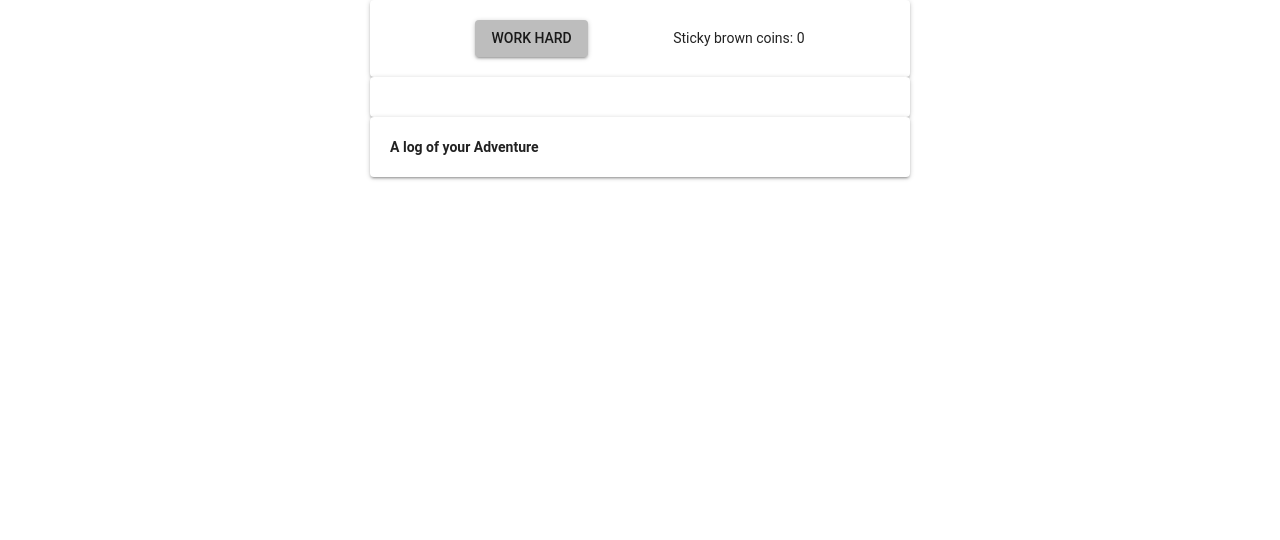
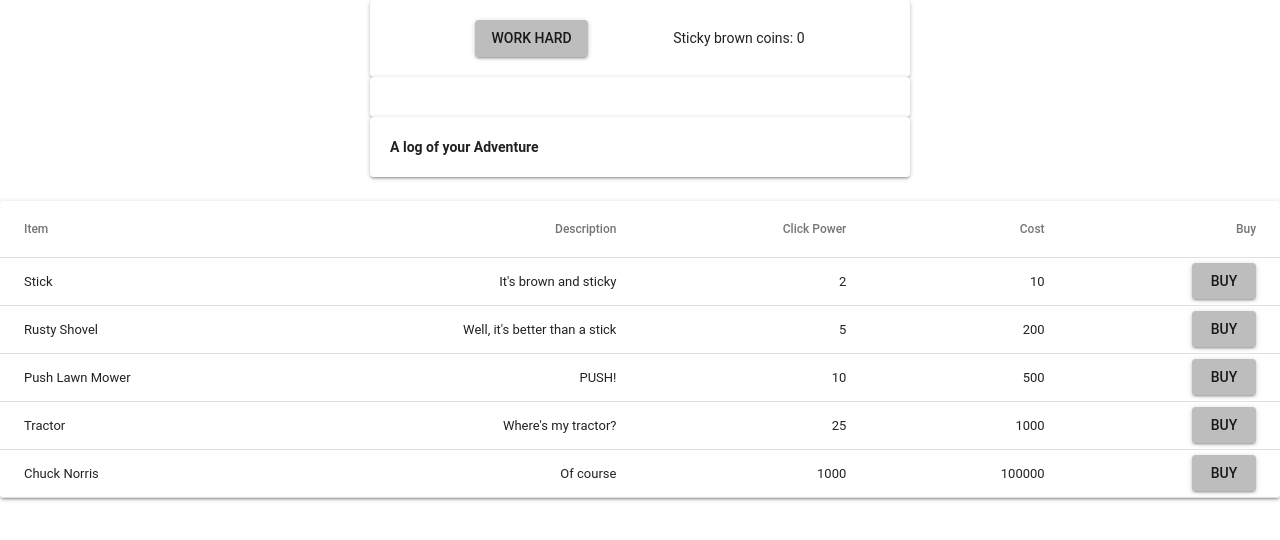
Before and after one commit to robbob42/clicker, a React (Create React App) app: page / in a window 1280 px wide. Shown: the top 540 px of the page. Built offline with nearby package versions, Linux system fonts and the light colour scheme.

Commit message:
Refactor log, add store

```diff
--- a/src/App/App.jsx
+++ b/src/App/App.jsx
@@ -1,17 +1,34 @@
 import React, { useState } from 'react';
-import ClickContainer from './CoinContainer/CoinContainer';
+import CoinContainer from './CoinContainer/CoinContainer';
 import StoryContainer from './StoryContainer/StoryContainer';
 import LogContainer from './LogContainer/LogContainer';
+import StoreContainer from './StoreContainer/StoreContainer';
 
 function App() {
   const [coinCount, updateCoinCount] = useState(0);
   const [story, updateStory] = useState('');
+  const [log, updateLog] = useState([]);
+
+  const addLog = (logItem) => {
+    const logCopy = log.slice();
+    logCopy.unshift(logItem)
+    updateLog(logCopy);
+  };
 
   return (
     <>
-      <ClickContainer coinCount={coinCount} updateCoinCount={updateCoinCount} />
-      <StoryContainer coinCount={coinCount} story={story} updateStory={updateStory} />
-      <LogContainer logItem={story} />
+      <CoinContainer
+        coinCount={coinCount}
+        updateCoinCount={updateCoinCount}
+        updateStory={updateStory}
+        addLog={addLog}
+      />
+      <StoryContainer
+        coinCount={coinCount}
+        story={story}
+      />
+      <LogContainer log={log} />
+      <StoreContainer coinCount={coinCount} addLog={addLog} />
     </>
   );
 }
--- a/src/App/CoinContainer/CoinContainer.jsx
+++ b/src/App/CoinContainer/CoinContainer.jsx
@@ -16,9 +16,26 @@ const styles = theme => ({
   },
 });
 
-function CoinContainer({ classes, coinCount, updateCoinCount }) {
+function CoinContainer({
+  classes, coinCount, updateCoinCount, addLog,
+  updateStory,
+}) {
   const click = () => {
-    updateCoinCount(coinCount + 1);
+    const newCoinCount = coinCount + 1;
+
+    let storyLine;
+    if (newCoinCount === 5) {
+      storyLine = 'You have just clicked 5 times.  You\'re doing great!';
+      addLog(storyLine);
+      updateStory(storyLine);
+    }
+    if (newCoinCount === 10) {
+      storyLine = 'You have just clicked 10 times.  You\'re doing great!';
+      addLog(storyLine);
+      updateStory(storyLine);
+    }
+
+    updateCoinCount(newCoinCount);
   };
 
   return (
@@ -53,6 +70,8 @@ CoinContainer.propTypes = {
   classes: PropTypes.object.isRequired,
   coinCount: PropTypes.number.isRequired,
   updateCoinCount: PropTypes.func.isRequired,
+  updateStory: PropTypes.func.isRequired,
+  addLog: PropTypes.func.isRequired,
 };
 
 export default withStyles(styles)(CoinContainer);
--- a/src/App/LogContainer/LogContainer.jsx
+++ b/src/App/LogContainer/LogContainer.jsx
@@ -1,4 +1,4 @@
-import React, { useState, useEffect } from 'react';
+import React from 'react';
 import PropTypes from 'prop-types';
 import {
   Typography, Paper, withStyles,
@@ -18,15 +18,8 @@ const styles = () => ({
 });
 
 function LogContainer({
-  classes, logItem,
+  classes, log,
 }) {
-  const [log, updateLog] = useState([]);
-
-  useEffect(() => {
-    log.unshift(logItem);
-    updateLog(log);
-  }, [logItem]);
-
   return (
     <Paper className={classes.paper}>
       <Grid
@@ -36,7 +29,7 @@ function LogContainer({
         <Grid item>
           <Typography className={classes.logTitle}>A log of your Adventure</Typography>
           {log.map(logLine => (
-            <Typography>
+            <Typography key={logLine}>
               {logLine}
             </Typography>
           ))}
@@ -49,7 +42,8 @@ function LogContainer({
 LogContainer.propTypes = {
   // eslint-disable-next-line react/forbid-prop-types
   classes: PropTypes.object.isRequired,
-  logItem: PropTypes.string.isRequired,
+  // eslint-disable-next-line react/forbid-prop-types
+  log: PropTypes.array.isRequired,
 };
 
 export default withStyles(styles)(LogContainer);
--- /dev/null
+++ b/src/App/StoreContainer/StoreContainer.jsx
@@ -0,0 +1,96 @@
+import React from 'react';
+import PropTypes from 'prop-types';
+import { withStyles } from '@material-ui/core/styles';
+import {
+  Table, TableBody, TableCell, TableHead,
+  TableRow, Paper, Button,
+} from '@material-ui/core/';
+
+const styles = theme => ({
+  root: {
+    width: '100%',
+    marginTop: theme.spacing.unit * 3,
+    overflowX: 'auto',
+  },
+  table: {
+    minWidth: 700,
+  },
+  button: {
+    backgroundColor: theme.palette.grey[400],
+  },
+});
+
+let id = 0;
+function createData(name, description, clickPower, cost) {
+  id += 1;
+  return {
+    id, name, description, clickPower, cost,
+  };
+}
+
+const rows = [
+  createData('Stick', 'It\'s brown and sticky', 2, 10),
+  createData('Rusty Shovel', 'Well, it\'s better than a stick', 5, 200),
+  createData('Push Lawn Mower', 'PUSH!', 10, 500),
+  createData('Tractor', 'Where\'s my tractor?', 25, 1000),
+  createData('Chuck Norris', 'Of course', 1000, 100000),
+];
+
+function StoreContainer({ classes, coinCount, addLog }) {
+  const localCount = coinCount;
+
+  const attemptToBuy = (cost) => {
+    if (localCount >= cost) {
+      addLog('You bought it!');
+    } else {
+      addLog('Nice try, cheapskate!');
+    }
+  };
+
+  return (
+    <Paper className={classes.root}>
+      <Table className={classes.table}>
+        <TableHead>
+          <TableRow>
+            <TableCell>Item</TableCell>
+            <TableCell align="right">Description</TableCell>
+            <TableCell align="right">Click Power</TableCell>
+            <TableCell align="right">Cost</TableCell>
+            <TableCell align="right">Buy</TableCell>
+          </TableRow>
+        </TableHead>
+        <TableBody>
+          {rows.map(row => (
+            <TableRow key={row.id}>
+              <TableCell component="th" scope="row">
+                {row.name}
+              </TableCell>
+              <TableCell align="right">{row.description}</TableCell>
+              <TableCell align="right">{row.clickPower}</TableCell>
+              <TableCell align="right">{row.cost}</TableCell>
+              <TableCell align="right">
+                <Button
+                  variant="contained"
+                  className={classes.button}
+                  disableRipple
+                  onClick={() => attemptToBuy(row.cost)}
+                >
+                  Buy
+                </Button>
+              </TableCell>
+            </TableRow>
+          ))}
+        </TableBody>
+      </Table>
+    </Paper>
+  );
+}
+
+StoreContainer.propTypes = {
+  // eslint-disable-next-line react/forbid-prop-types
+  classes: PropTypes.object.isRequired,
+  coinCount: PropTypes.number.isRequired,
+  addLog: PropTypes.func.isRequired,
+};
+
+export default withStyles(styles)(StoreContainer);
--- a/src/App/StoryContainer/StoryContainer.jsx
+++ b/src/App/StoryContainer/StoryContainer.jsx
@@ -13,16 +13,7 @@ const styles = () => ({
   },
 });
 
-function StoryContainer({
-  classes, coinCount, story, updateStory,
-}) {
-  if (coinCount === 5) {
-    updateStory('You have just clicked 5 times.  You\'re doing great!');
-  }
-  if (coinCount === 10) {
-    updateStory('You have just clicked 10 times.  You\'re doing great!');
-  }
-
+function StoryContainer({ classes, story }) {
   return (
     <Paper className={classes.paper}>
       <Grid
@@ -42,9 +33,7 @@ function StoryContainer({
 StoryContainer.propTypes = {
   // eslint-disable-next-line react/forbid-prop-types
   classes: PropTypes.object.isRequired,
-  coinCount: PropTypes.number.isRequired,
   story: PropTypes.string.isRequired,
-  updateStory: PropTypes.func.isRequired,
 };
 
 export default withStyles(styles)(StoryContainer);
```
